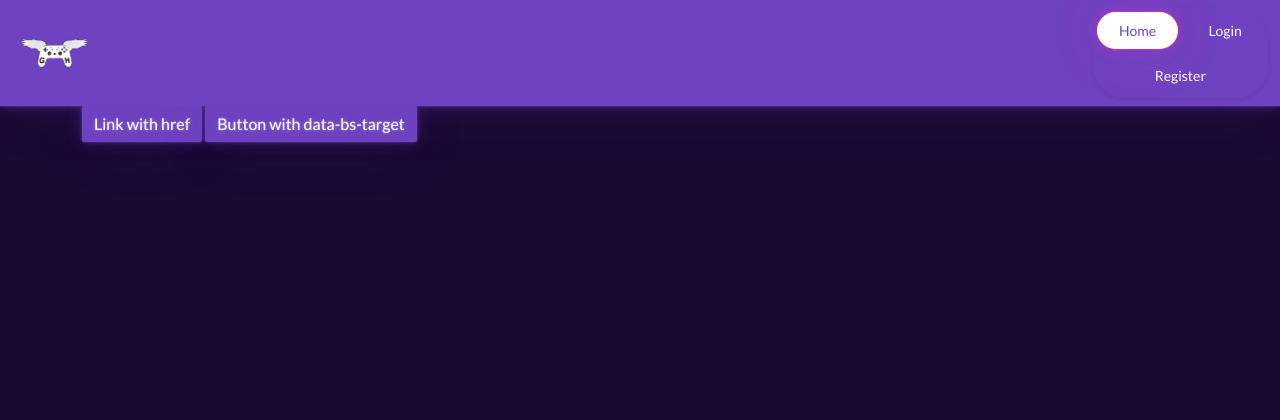
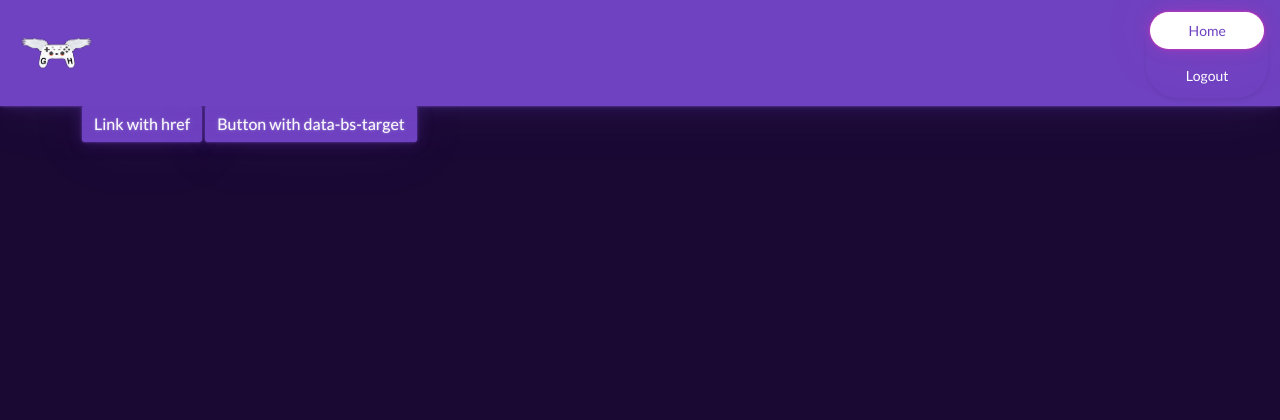
Before and after one commit to mariooc04/gameheaven, a Django app: page / in a window 1280 px wide. Shown: the top 420 px of the page. Run offline with Django 4.2, Linux system fonts and the light colour scheme; the visitor is signed in with stand-in values (Sample User, id 1); some libraries are stand-ins or nearby versions.

Commit message:
Añadida la funcionalidad de cerrar sesión

```diff
--- a/sisinf/gameheaven/templates/main/base.html
+++ b/sisinf/gameheaven/templates/main/base.html
@@ -20,12 +20,18 @@
                 <li class="nav-item" role="presentation">
                   <button  class="nav-link active rounded-5" id="home" data-bs-toggle="tab" type="button" role="tab" aria-selected="true">Home</button>
                 </li>
-                <li class="nav-item" role="presentation">
-                  <button onclick="location.href='/login'" class="nav-link rounded-5" id="rogin" data-bs-toggle="tab" type="button" role="tab" aria-selected="false">Login</button>
-                </li>
-                <li class="nav-item" role="presentation">
-                  <button onclick="location.href='/register'" class="nav-link rounded-5" id="register" data-bs-toggle="tab" type="button" role="tab" aria-selected="false">Register</button>
-                </li>
+                {% if loggeado %}
+                  <li class="nav-item" role="presentation">
+                    <button onclick="location.href='/logout'" class="nav-link rounded-5" id="logout" data-bs-toggle="tab" type="button" role="tab" aria-selected="false">Logout</button>
+                  </li>
+                {% else %}
+                  <li class="nav-item" role="presentation">
+                    <button onclick="location.href='/login'" class="nav-link rounded-5" id="login" data-bs-toggle="tab" type="button" role="tab" aria-selected="false">Login</button>
+                  </li>
+                  <li class="nav-item" role="presentation">
+                    <button onclick="location.href='/register'" class="nav-link rounded-5" id="register" data-bs-toggle="tab" type="button" role="tab" aria-selected="false">Register</button>
+                  </li>
+                {% endif %}
               </ul>
             </div>
             {% endblock %}
--- a/sisinf/gameheaven/views.py
+++ b/sisinf/gameheaven/views.py
@@ -17,11 +17,16 @@
 # Create your views here.
 
 def default(request):
-    return render(request, 'main/base.html')
+    loggeado = False
+    if request.user.is_authenticated:
+        loggeado = True
+    return render(request, 'main/base.html', {'loggeado': loggeado})
 
-@login_required
 def home(request):
-    return render(request, 'main/home.html')
+    loggeado = False
+    if request.user.is_authenticated:
+        loggeado = True
+    return render(request, 'main/home.html', {'loggeado': loggeado})
 
 def loginUser(request):
 
@@ -68,3 +73,7 @@
         form = RegisterForm()
 
     return render(request, 'registration/register.html', {"form": form})
+
+def logout(request):
+    logout(request)
+    return redirect('home')
--- a/sisinf/sisinf/urls.py
+++ b/sisinf/sisinf/urls.py
@@ -23,6 +23,7 @@
     path('', views.home, name='home'),
     path('register/', views.registerUser, name='registerUser'),
     path('login/', views.loginUser, name='loginUser'),
-    path('home/', views.home,name = 'home'),
+    path('home/', views.home, name = 'home'),
     path('', include('django.contrib.auth.urls')),
+    path('logout/', views.logout, name='logout'),
 ]
```
Also changed, not shown: sisinf/gameheaven/migrations/0003_alter_reservaconsola_estado_and_more.py (added).
